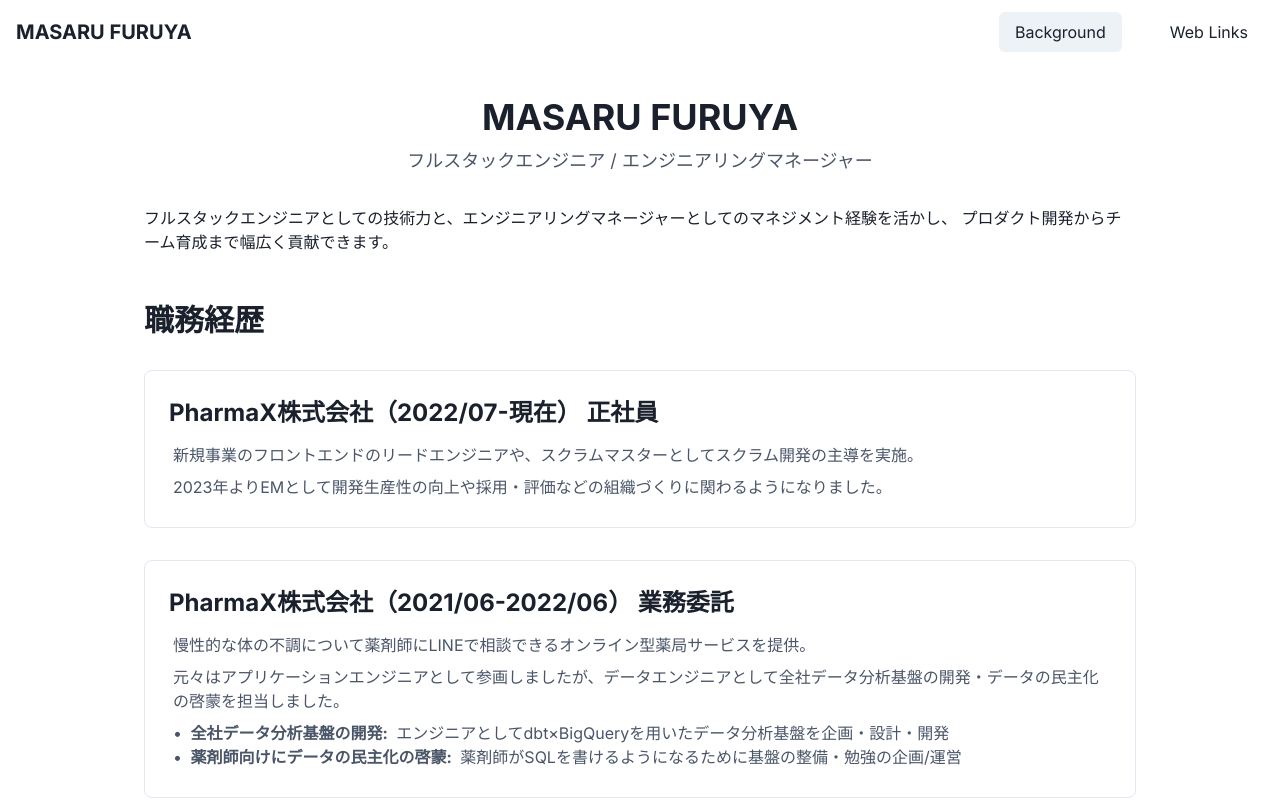
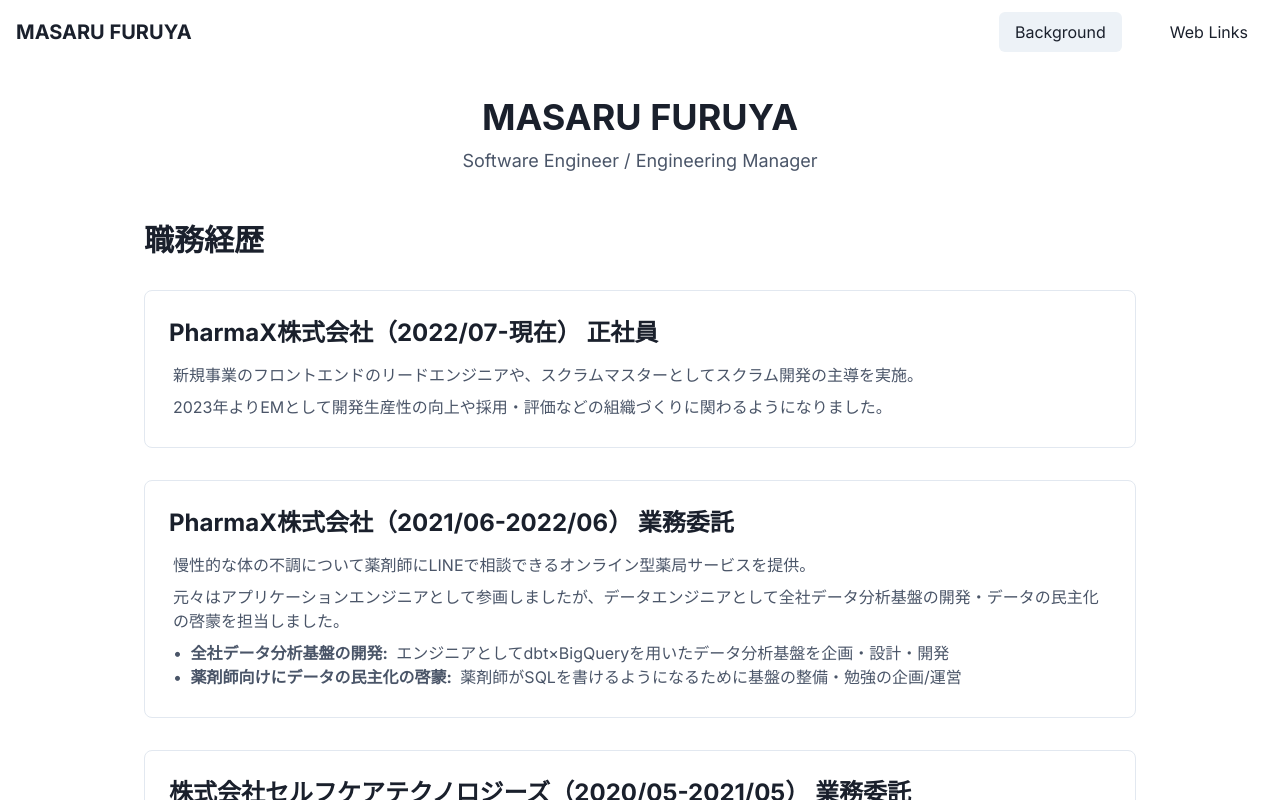
Before and after one commit to masarufuruya/portfolio, a Next.js app: page / in a window 1280 px wide. Shown: the top 800 px of the page. Built offline with nearby package versions, Linux system fonts and the light colour scheme; what @chakra-ui/next-js would draw is missing.

Commit message:
概要修正

```diff
--- a/src/app/layout.tsx
+++ b/src/app/layout.tsx
@@ -6,7 +6,7 @@
 const inter = Inter({ subsets: ["latin"] });
 
 export const metadata: Metadata = {
-  title: "Portfolio - M.Furuya",
+  title: "MASARU FURUYA",
   description: "Professional portfolio showcasing my work and skills",
 };
 
--- a/src/app/page.tsx
+++ b/src/app/page.tsx
@@ -161,7 +161,7 @@
   return (
     <Box minH="100vh">
       <Navigation />
-      <Container maxW="container.lg" py={8}>
+      <Container maxW="container.lg" py={8} mb={20}>
         {/* 基本情報セクション */}
         <Stack direction="column" spacing={8} mb={12}>
           <Box textAlign="center" w="full" mt={16}>
@@ -169,13 +169,9 @@
               MASARU FURUYA
             </Heading>
             <Text fontSize="lg" color="gray.600">
-              フルスタックエンジニア / エンジニアリングマネージャー
+              Software Engineer / Engineering Manager
             </Text>
           </Box>
-          <Text>
-            フルスタックエンジニアとしての技術力と、エンジニアリングマネージャーとしてのマネジメント経験を活かし、
-            プロダクト開発からチーム育成まで幅広く貢献できます。
-          </Text>
         </Stack>
 
         {/* 職務経歴セクション */}
```
